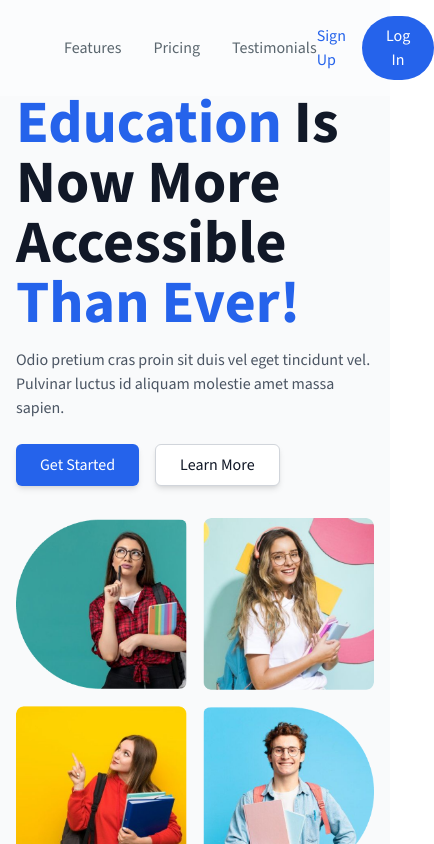
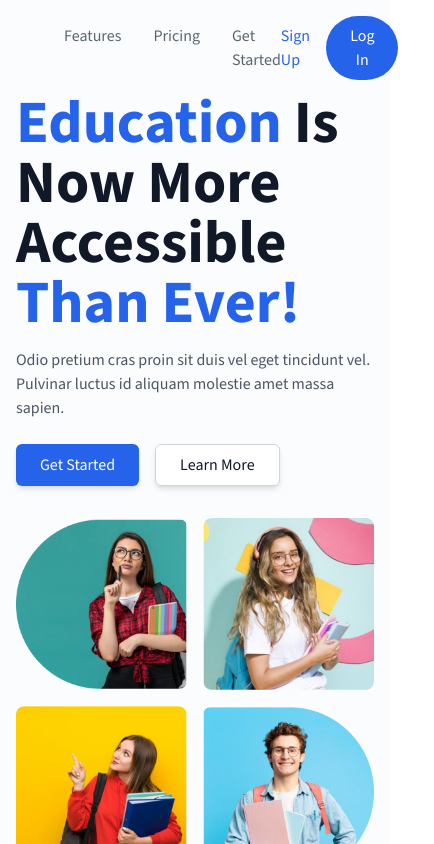
Before and after one commit to viLoqi/neo_client, a Next.js app: page / in a window 390 px wide. Shown: the whole page, 434 px wide, since content can reach past the window. Built offline with nearby package versions, Linux system fonts and the light colour scheme.

Commit message:
add pricing

```diff
--- a/app/page.tsx
+++ b/app/page.tsx
@@ -3,8 +3,6 @@
 import { Navbar } from "@/components/Navbar";
 import Image from 'next/image';
 import { motion } from 'framer-motion';
-
-// aka landing page
 export default function Index() {
     let features = [
         {
@@ -24,15 +22,73 @@
             title: 'Generative AI-powered',
         },
     ];
-
+    const plans = [
+        {
+          title: 'Free',
+          price: '$0',
+          period: 'per month',
+          description: 'For first time users getting a feel for the tool',
+          buttonText: 'Try for free now',
+          features: ['Lorem Ipsum', 'Lorem Ipsum', 'Lorem Ipsum'],
+        },
+        {
+          title: 'Plus',
+          price: '$7.99',
+          period: 'per month',
+          description:
+            'Semper cras massa sed lobortis egestas non. Parturient eu lorem dui ultricies.',
+          buttonText: 'Upgrade to plus',
+          features: [
+            'Lorem Ipsum',
+            'Lorem Ipsum',
+            'Quick search',
+            'Lorem Ipsum',
+            'Lorem Ipsum',
+          ],
+        },
+        {
+          title: 'Pro',
+          price: '$7.99',
+          period: 'per month',
+          description:
+            'Semper cras massa sed lobortis egestas non. Parturient eu lorem dui ultricies.',
+          buttonText: 'Upgrade to Pro',
+          features: [
+            'Lorem Ipsum',
+            'Lorem Ipsum',
+            'Quick search',
+            'Lorem Ipsum',
+            'Lorem Ipsum',
+          ],
+        },
+        {
+          title: 'Premium',
+          price: '$39.99',
+          period: 'per month',
+          description:
+            'Semper cras massa sed lobortis egestas non. Parturient eu lorem dui ultricies.',
+          buttonText: 'Upgrade to premium',
+          features: [
+            '50,000 monthly queries',
+            'Artwork analysis 200',
+            'Quick search',
+            'Prompt library',
+            'Chat modes',
+            'Personalized conversation',
+            '3 days free trial',
+            'Ad-free experience',
+            'Premium support',
+          ],
+        },
+      ];
     return (
-        <div className='h-screen bg-gradient-to-b bg-[#FBFCFD] overflow-auto no-scrollbar'>
+        <div className='h-screen bg-gradient-to-b bg-[#FBFCFD] overflow-auto no-scrollbar scroll-smooth'>
             <div className="z-20 absolute top-0 left-0 w-screen">
                 <Navbar />
             </div>
 
             {/* Main block */}
-            <div className="min-h-screen bg-gray-50 flex items-center justify-center">
+            <div className="min-h-screen bg-[#FBFCFD] flex items-center justify-center">
                 <div className="container mx-auto px-4">
                     <div className="flex flex-col md:flex-row items-center">
                         {/* Text Section */}
@@ -84,7 +140,7 @@
             </div>
 
             {/* Features Section */}
-            <div className="h-screen container mx-auto flex flex-col justify-center items-center py-16 px-4 text-center">
+            <div id="features" className="h-screen container mx-auto flex flex-col justify-center items-center py-16 px-4 text-center">
                 <motion.div
                     initial={{ opacity: 0, y: 20 }}
                     animate={{ opacity: 1, y: 0 }}
@@ -121,8 +177,66 @@
                     ))}
                 </div>
             </div>
+            {/* Pricing Plan Section */}
+        <div id="pricing-plan" className="py-16 bg-[#FBFCFD] h-screen">
+
+      <div  className="container mx-auto px-4">
+        <h2 className="text-5xl font-bold text-center text-gray-900 mb-12">
+          Pricing Plan
+        </h2>
+        <div className="grid grid-cols-1 sm:grid-cols-2 lg:grid-cols-4 gap-6">
+          {plans.map((plan, index) => (
+            <motion.div
+              key={index}
+              className="bg-white shadow-lg rounded-lg p-6 flex flex-col items-center"
+              initial={{ opacity: 0, y: 50 }}
+              whileInView={{ opacity: 1, y: 0 }}
+              viewport={{ once: true }}
+              transition={{ duration: 0.8, ease: 'easeOut' }}
+            >
+              <h3 className="text-blue-600 font-semibold mb-2 text-xl">
+                {plan.title}
+              </h3>
+              <p className="text-gray-600 mb-4 text-center">
+                {plan.description}
+              </p>
+              <div className="text-gray-900 text-3xl font-bold">
+                {plan.price}
+              </div>
+              <div className="text-gray-500 text-sm">{plan.period}</div>
+              <Link href="/signup">
+                <button className="mt-6 bg-blue-600 text-white py-2 px-4 rounded-full hover:bg-blue-700 transition duration-300">
+                  {plan.buttonText}
+                </button>
+              </Link>
+              <ul className="mt-6 text-gray-600 text-sm space-y-2">
+                {plan.features.map((feature, i) => (
+                  <li key={i} className="flex items-center">
+                    <svg
+                      className="w-5 h-5 text-blue-600 mr-2"
+                      fill="none"
+                      stroke="currentColor"
+                      strokeWidth="2"
+                      viewBox="0 0 24 24"
+                      xmlns="http://www.w3.org/2000/svg"
+                    >
+                      <path
+                        strokeLinecap="round"
+                        strokeLinejoin="round"
+                        d="M5 13l4 4L19 7"
+                      ></path>
+                    </svg>
+                    {feature}
+                  </li>
+                ))}
+              </ul>
+            </motion.div>
+          ))}
+        </div>
+      </div>
+    </div>
             {/*End Section */}
-            <div className="flex flex-col items-center justify-center py-16 bg-[#FBFCFD]">
+            <div id="get-started" className="flex flex-col items-center justify-center py-16 bg-[#FBFCFD] min-h-screen">
                 <motion.div
                 className="bg-white shadow-lg rounded-lg p-12 text-center max-w-4xl"
                 initial={{ opacity: 0, y: 50 }}
@@ -143,7 +257,7 @@
                     </Link>
                 </motion.div>
             </div>
-             {/* Footer Section */}
+    {/* Footer Section */}
       <footer className="bg-[#FBFCFD] py-12">
         {/* Top Row*/}
         <div className="relative container mx-auto flex items-center">
@@ -169,9 +283,16 @@
           {/* Right Section */}
           <div className="ml-auto flex items-center space-x-4">
             <a href="#" className="text-gray-500 hover:text-gray-700 transition duration-300">
-              <svg width="20" height="20" fill="currentColor" className="text-xl">
-                <path d="M18 2H2C.89 2 0 2.89 0 4v12c0 1.11.89 2 2 2h8v-7H8V9h2V7c0-2.21 1.79-4 4-4h2v3h-2c-.55 0-1 .45-1 1v2h3l-.75 3H13v7h5c1.11 0 2-.89 2-2V4c0-1.11-.89-2-2-2z" />
-              </svg>
+            <svg
+                width="20" height="20" fill="currentColor" className="text-xl" xmlns="http://www.w3.org/2000/svg" viewBox="0 0 448 512">
+                    <path d="M80 299.3V512H196V299.3h86.5l18-97.8H196V166.9c0-51.7 20.3-71.5 72.7-71.5c16.3 0 29.4 .4 37 1.2V7.9C291.4 4 256.4 0 236.2 0C129.3 0 80 50.5 80 159.4v42.1H14v97.8H80z"/>
+                </svg>
+            </a>
+            <a href="#" className="text-gray-500 hover:text-gray-700 transition duration-300">
+                <svg
+                width="20" height="20" fill="currentColor" className="text-xl" xmlns="http://www.w3.org/2000/svg" viewBox="0 0 448 512">
+                <path d="M224.1 141c-63.6 0-114.9 51.3-114.9 114.9s51.3 114.9 114.9 114.9S339 319.5 339 255.9 287.7 141 224.1 141zm0 189.6c-41.1 0-74.7-33.5-74.7-74.7s33.5-74.7 74.7-74.7 74.7 33.5 74.7 74.7-33.6 74.7-74.7 74.7zm146.4-194.3c0 14.9-12 26.8-26.8 26.8-14.9 0-26.8-12-26.8-26.8s12-26.8 26.8-26.8 26.8 12 26.8 26.8zm76.1 27.2c-1.7-35.9-9.9-67.7-36.2-93.9-26.2-26.2-58-34.4-93.9-36.2-37-2.1-147.9-2.1-184.9 0-35.8 1.7-67.6 9.9-93.9 36.1s-34.4 58-36.2 93.9c-2.1 37-2.1 147.9 0 184.9 1.7 35.9 9.9 67.7 36.2 93.9s58 34.4 93.9 36.2c37 2.1 147.9 2.1 184.9 0 35.9-1.7 67.7-9.9 93.9-36.2 26.2-26.2 34.4-58 36.2-93.9 2.1-37 2.1-147.8 0-184.8zM398.8 388c-7.8 19.6-22.9 34.7-42.6 42.6-29.5 11.7-99.5 9-132.1 9s-102.7 2.6-132.1-9c-19.6-7.8-34.7-22.9-42.6-42.6-11.7-29.5-9-99.5-9-132.1s-2.6-102.7 9-132.1c7.8-19.6 22.9-34.7 42.6-42.6 29.5-11.7 99.5-9 132.1-9s102.7-2.6 132.1 9c19.6 7.8 34.7 22.9 42.6 42.6 11.7 29.5 9 99.5 9 132.1s2.7 102.7-9 132.1z"/>
+                </svg>
             </a>
           </div>
         </div>
@@ -185,7 +306,6 @@
           <Link href="/terms-of-service">
             <span className="hover:text-gray-700 transition duration-300">Terms of Service</span>
           </Link>
-          {/* <p className="text-gray-500 mt-2">Realized by Bilal Gondal</p> */}
         </div>
       </footer>
         </div>
--- a/components/Navbar.tsx
+++ b/components/Navbar.tsx
@@ -15,13 +15,14 @@
   }, [mounted]);
 
   const navLinks = [
-    { href: '/features', label: 'Features' },
-    { href: '/pricing', label: 'Pricing' },
-    { href: '/testimonials', label: 'Testimonials' },
+    { href: '#features', label: 'Features' },
+    { href: '#pricing-plan', label: 'Pricing' },
+    // { href: '#testimonials', label: 'Testimonials' },
+    { href: '#get-started', label: 'Get Started' },
   ];
 
   if (!mounted || currentPath === null) {
-    return null; // or a loading spinner
+    return null;
   }
 
   return (
```
Also changed, not shown: public/facebook-icon.svg (added).
